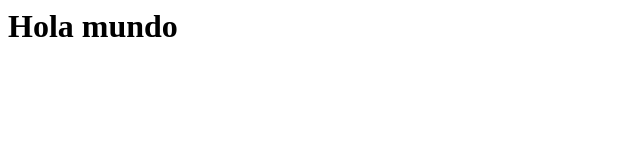
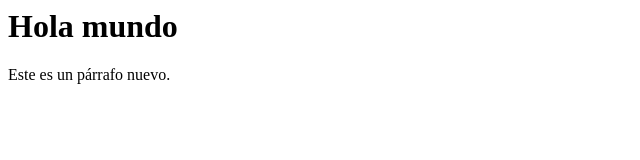
Before and after one commit to jorgeortizarevalo/repositorio1, a plain HTML site: page index.html in a window 1280 px wide. Shown: the whole page, without its empty margins (0-640 px from the left). Drawn offline with Linux system fonts and the light colour scheme.

```diff
--- a/estilo.css
+++ b/estilo.css
@@ -1 +1,2 @@
 /*Holaaaaaa*/
+/*Este es mi nuevo cambio*/
--- a/index.html
+++ b/index.html
@@ -1 +1,2 @@
 <h1>Hola mundo</h1>
+<p>Este es un párrafo nuevo.</p>
```
Also changed, not shown: 1 other file.
